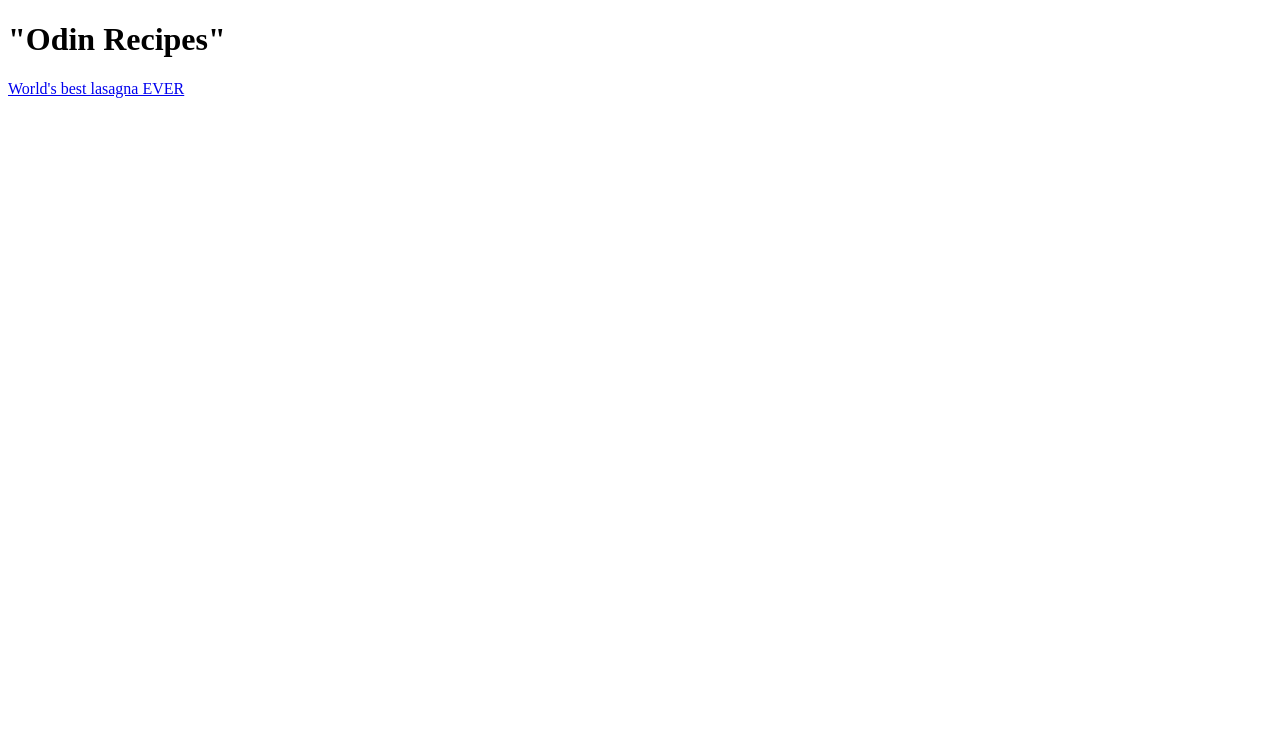
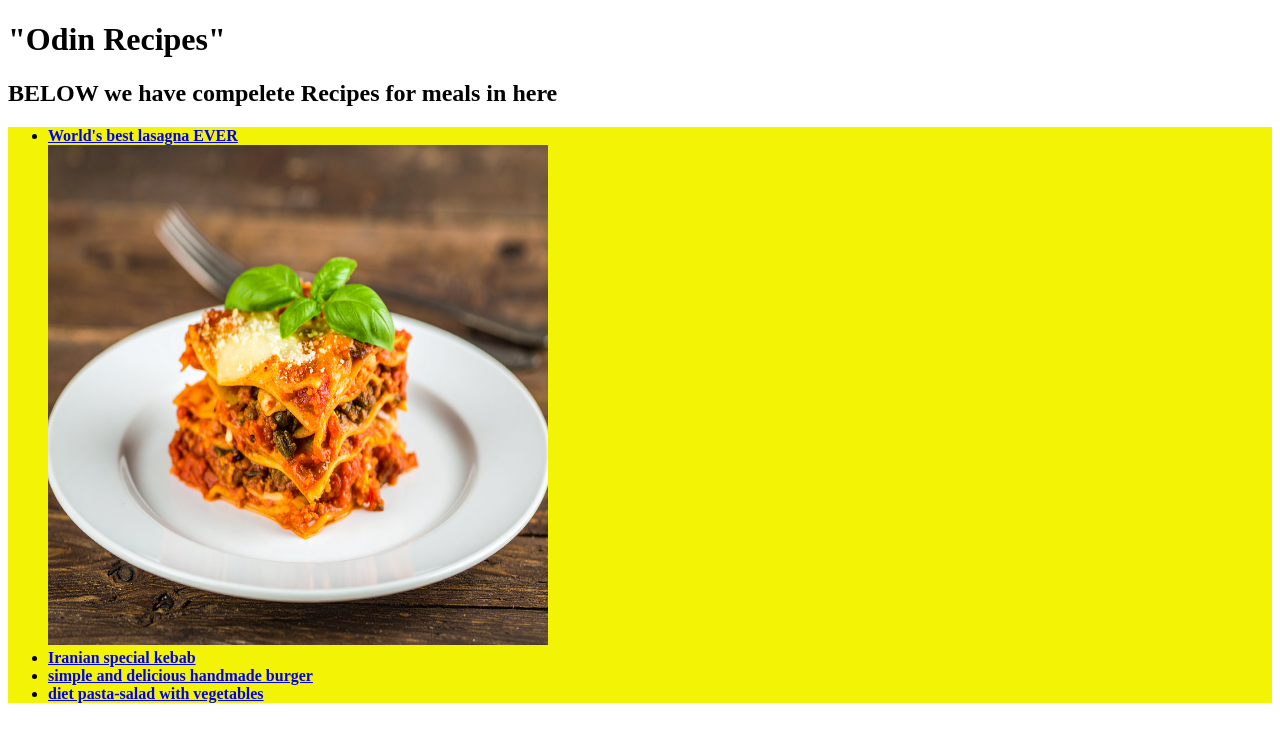
Before and after one commit to Mortynia/odin-recipes, a plain HTML site: page index.html in a window 1280 px wide. Drawn offline with Linux system fonts and the light colour scheme.

Commit message:
added some extra features

```diff
--- a/index.html
+++ b/index.html
@@ -4,12 +4,28 @@
 <head>
     <meta charset="UTF-8">
     <meta name="viewport" content="width=device-width, initial-scale=1.0">
-    <title>Document</title>
+    <title>Odin-recepes</title>
+    <style>
+        .dishes-list {
+            background-color: rgb(243, 243, 6);
+        }
+    </style>
 </head>
 
 <body>
     <h1>"Odin Recipes"</h1>
-    <a href="recipes/lasagna.html">World's best lasagna EVER</a>
+    <h2>BELOW we have compelete Recipes for meals in here</h2>
+    <ul class="dishes-list">
+
+        <li><a href="recipes/lasagna.html"><strong>World's best lasagna EVER</strongs></a></li>
+
+        <img src="./images/lasagna2.jpg" width="500" height="500">
+        <li><a href="recipes/kebab.html">Iranian special kebab</a></li>
+        <li><a href="recipes/burger.html">simple and delicious handmade burger</a></li>
+        <li><a href="recipes/pasta-salad.html">diet pasta-salad with vegetables</li>
+        </a>
+    </ul>
+
 </body>
 
 </html>
```
